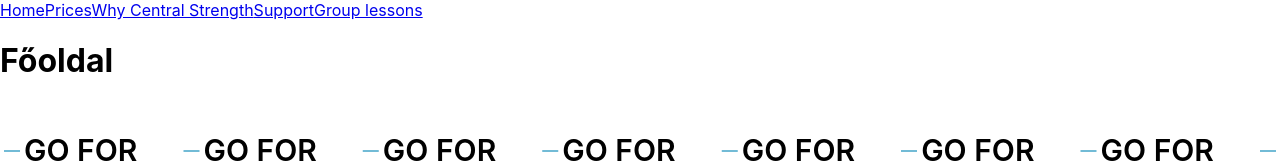
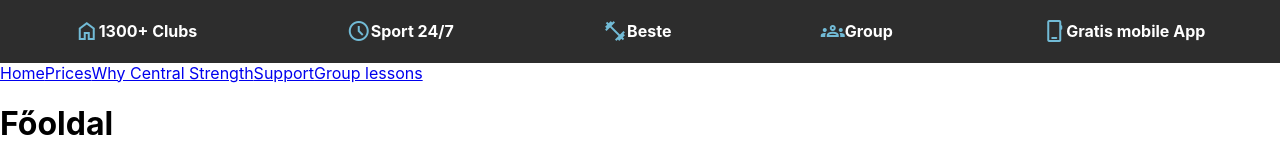
Before and after one commit to Nagydani11/CentralStrength-Gym, a React (Create React App) app: page / in a window 1280 px wide. Shown: the top 163 px of the page. Built offline with nearby package versions, Linux system fonts and the light colour scheme.

Commit message:
Title component

```diff
--- a/src/Public/Components/Home/Home.js
+++ b/src/Public/Components/Home/Home.js
@@ -2,10 +2,12 @@ import React from "react"
 import Footer from "../Footer/Footer"
 import Header from "../Header/Header"
 import Goforit from "../Multipage component/Goforit/Goforit"
+import Title from "../Multipage component/Title/Title"
 import Orangebar from '/Users/daniel/Desktop/CentralStrength Gym/CentralStrength-Gym-1/src/Public/Components/Multipage component/Orangebar/Orangebar.js'
 export default function Home(){
     return (
       <>
+        <Title />
         <Header />
         <h1>Főoldal</h1>
         <Goforit />
--- /dev/null
+++ b/src/Public/Components/Multipage component/Title/Title.js
@@ -0,0 +1,30 @@
+import React from "react";
+import '../Title/title.css';
+
+export default function Title(){
+    return(
+        <div className="titlewrap">
+            <link rel="stylesheet" href="https://fonts.googleapis.com/css2?family=Material+Symbols+Outlined:opsz,wght,FILL,GRAD@24,400,0,0" />
+            <div className="titleBuilding">
+                <span class="material-symbols-outlined" id="titleicon">home</span>
+                <h4>1300+ Clubs</h4>
+            </div>
+            <div className="titleSport">
+                <span class="material-symbols-outlined" id="titleicon">schedule</span>
+                <h4>Sport 24/7</h4>
+            </div>
+            <div className="titleWeight">
+                <span class="material-symbols-outlined" id="titleicon">fitness_center</span>
+                <h4>Beste</h4>
+            </div>
+            <div className="titleGroup">
+                <span class="material-symbols-outlined" id="titleicon">groups</span>
+                <h4>Group</h4>
+            </div>
+            <div className="titleApp">
+                <span class="material-symbols-outlined" id="titleicon">phone_iphone</span>
+                <h4>Gratis mobile App</h4>
+            </div>
+        </div>
+    )
+}
--- /dev/null
+++ b/src/Public/Components/Multipage component/Title/title.css
@@ -0,0 +1,42 @@
+.titlewrap{
+    display: flex;
+    justify-content: space-around;
+    background-color: #2d2d2d;
+}
+
+.titlewrap h4{
+    color: #fff;
+}
+
+.titleBuilding{
+    display: flex;
+    align-items: center;
+}
+
+
+.titleSport{
+    display: flex;
+    align-items: center;
+}
+
+.titleWeight{
+    display: flex;
+    align-items: center;
+}
+
+
+.titleGroup{
+    display: flex;
+    align-items: center;
+}
+
+
+.titleApp{
+    display: flex;
+    align-items: center;
+}
+
+
+#titleicon{
+    color:#72bbd6;
+}
```
